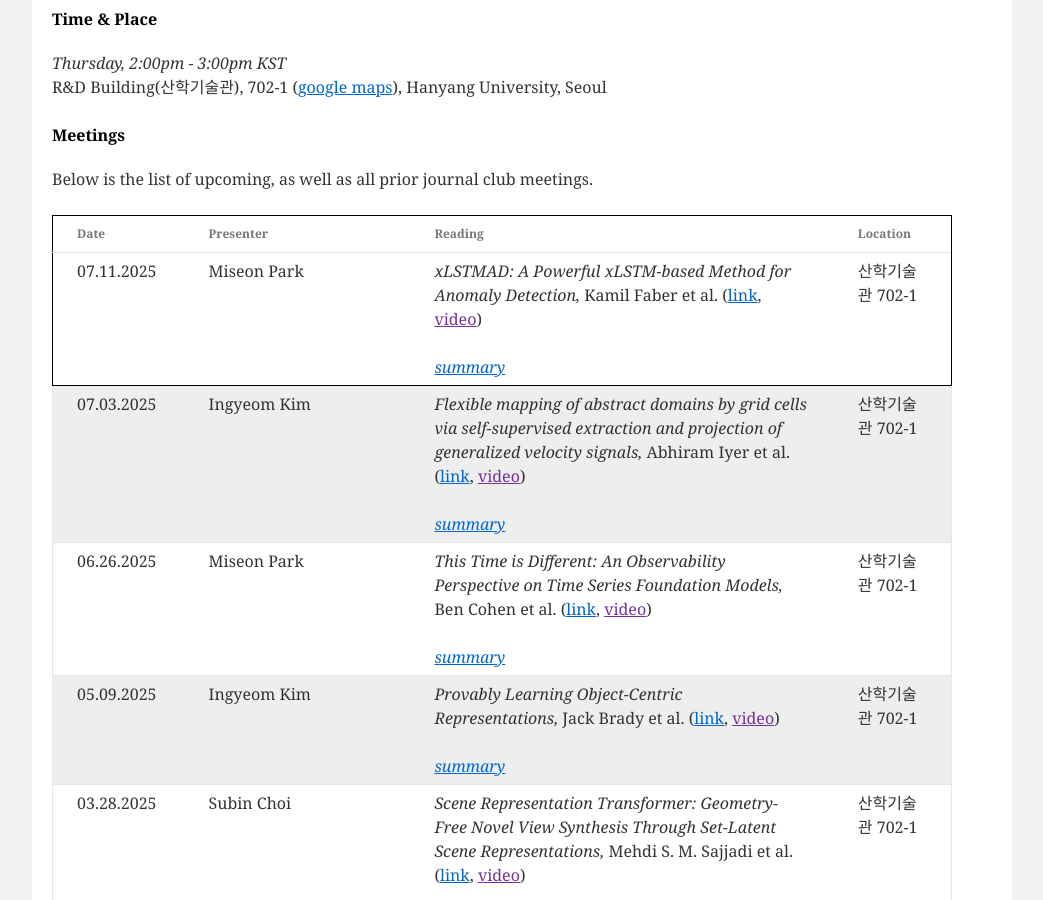
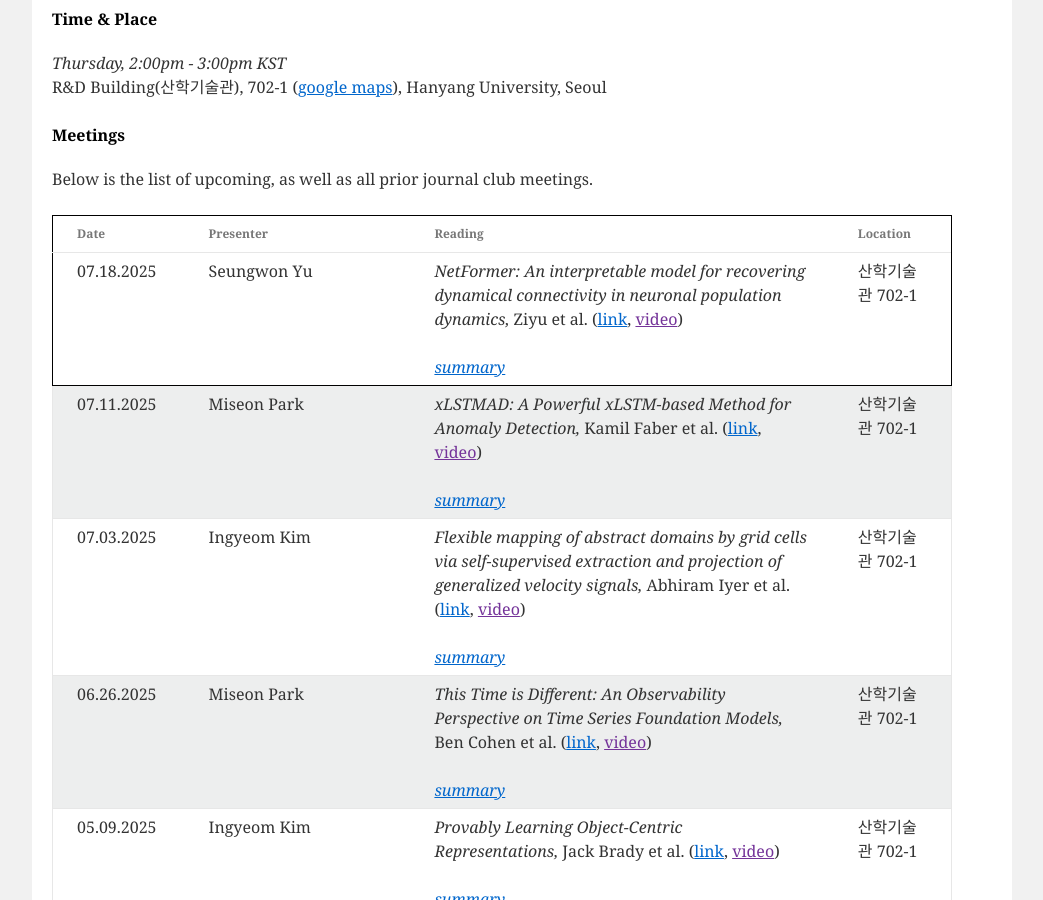
Before and after one commit to niai-lab/GraphML-JC, a Jekyll site: the page built from index.html, in a window 1280 px wide and 900 px high, scrolled down 515 px. Shown: the whole window, without its empty margins (118-1161 px from the left). Built offline with Jekyll 4.4.1, drawn with Linux system fonts in a browser that asks for light colours; part of the change alters nothing that is shown.

Commit message:
Update meeting_info.yml

```diff
--- a/_data/meeting_info.yml
+++ b/_data/meeting_info.yml
@@ -1,3 +1,15 @@
+
+- presenter: Seungwon Yu
+  date: 07.18.2025
+  paper: "NetFormer: An interpretable model for recovering dynamical connectivity in neuronal population dynamics"
+  authors: Ziyu et al.
+  url: https://openreview.net/pdf?id=bcTjW5kS4W
+  location: "산학기술관 702-1"
+  summary: >
+    Summary : 동적으로 연결성이 변하는 뉴런 시스템의 connectivty를 추론하기 위하여 attention 기반 dynamic connectivity inference를 가능하게 한 모델임.<br>
+    Strength : dynamic connectivity inference를 가능하게 한 모델이며 다른 방법들에 비해 높은 성능을 보여줌.<br>
+    Weakness :  main experiment에서 dynamic connectivity inference 성능을 report할 수 있는 동적 시스템이 아닌 정적 시스템 데이터를 사용하여 정확한 성능 검증이 어려움.
+
 - presenter: Miseon Park
   date: 07.11.2025
   paper: "xLSTMAD: A Powerful xLSTM-based Method for Anomaly Detection"
```
